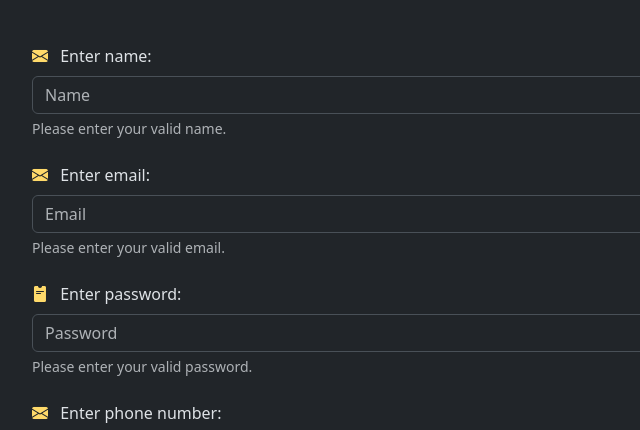
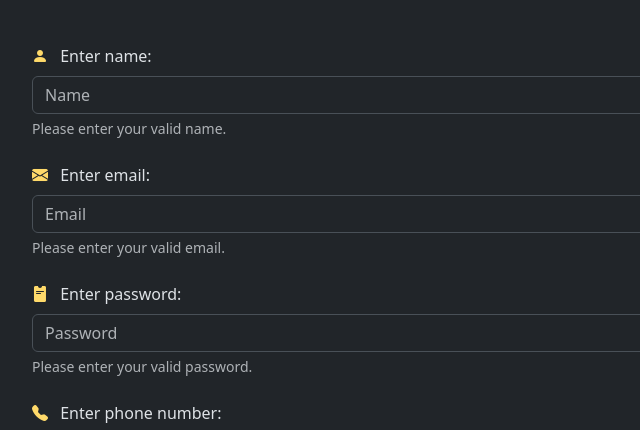
Before and after one commit to AlexTheGreat510/STS-website-bootstrap, a website: page signup.html in a window 1280 px wide. Shown: the part 191-621 px from the top of the page, 199-839 px from the left. Drawn offline with nearby package versions, Linux system fonts and the light colour scheme.

Commit message:
change: some icons in form

```diff
--- a/signup.html
+++ b/signup.html
@@ -68,7 +68,7 @@
     <form>
 
         <!-- NAME -->
-        <label class="form-label" for="username"><i class="bi bi-envelope-fill"></i> Enter name:</label>
+        <label class="form-label" for="username"><i class="bi bi-person-fill"></i> Enter name:</label>
         <input type="text" class="form-control" id="username" placeholder="Name">
         <div class="form-text">Please enter your valid name.</div>
 
@@ -83,7 +83,7 @@
         <div class="form-text">Please enter your valid password.</div>
 
         <!-- PHONE -->
-        <label class="mt-4 form-label" for="userphone"><i class="bi bi-envelope-fill"></i> Enter phone number:</label>
+        <label class="mt-4 form-label" for="userphone"><i class="bi bi-telephone-fill"></i> Enter phone number:</label>
         <input type="text" class="form-control" id="userphone" placeholder="Phone">
         <div class="form-text">Please enter your valid phone number.</div>
 
```
Also changed, not shown: signin.html (+1 -1 lines).
